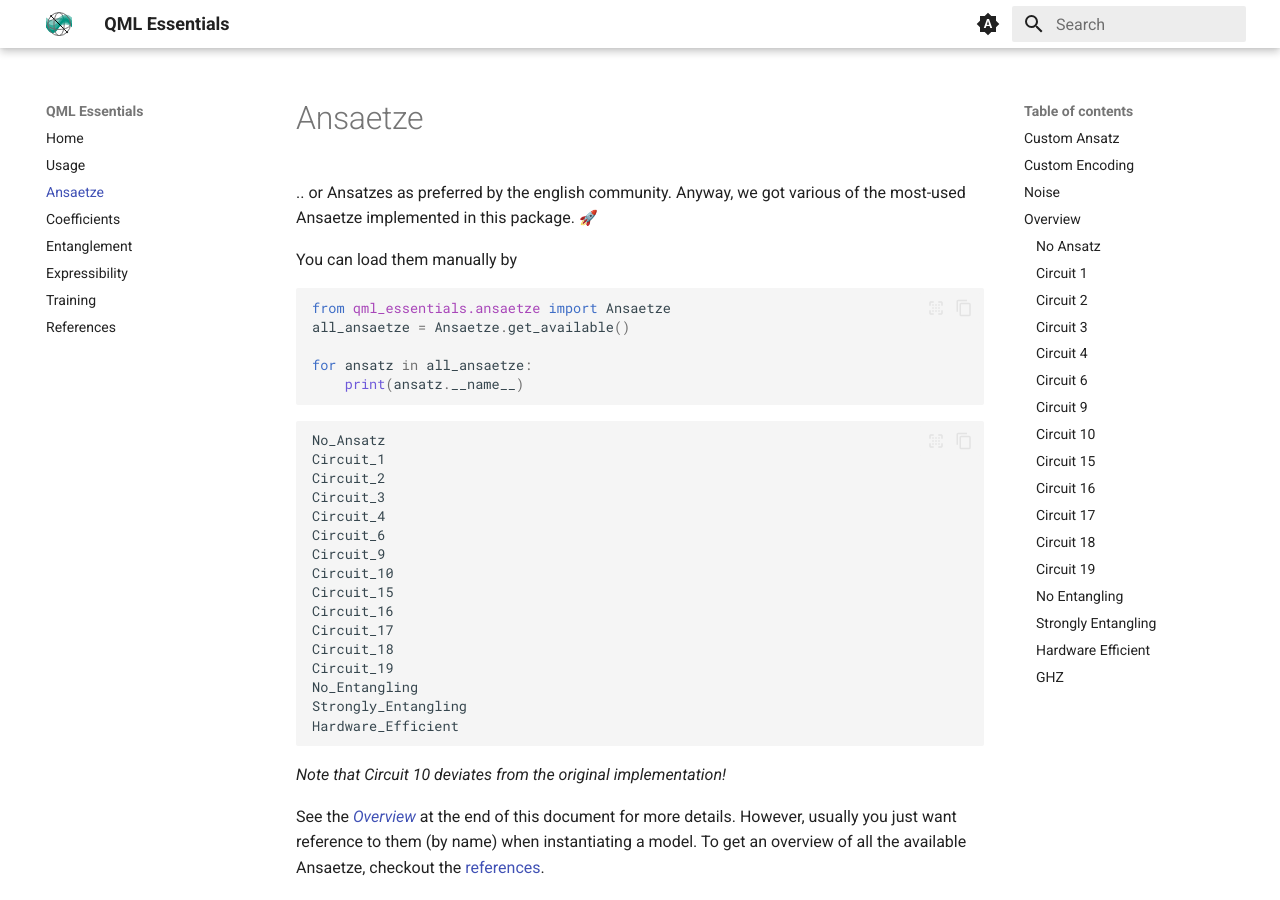
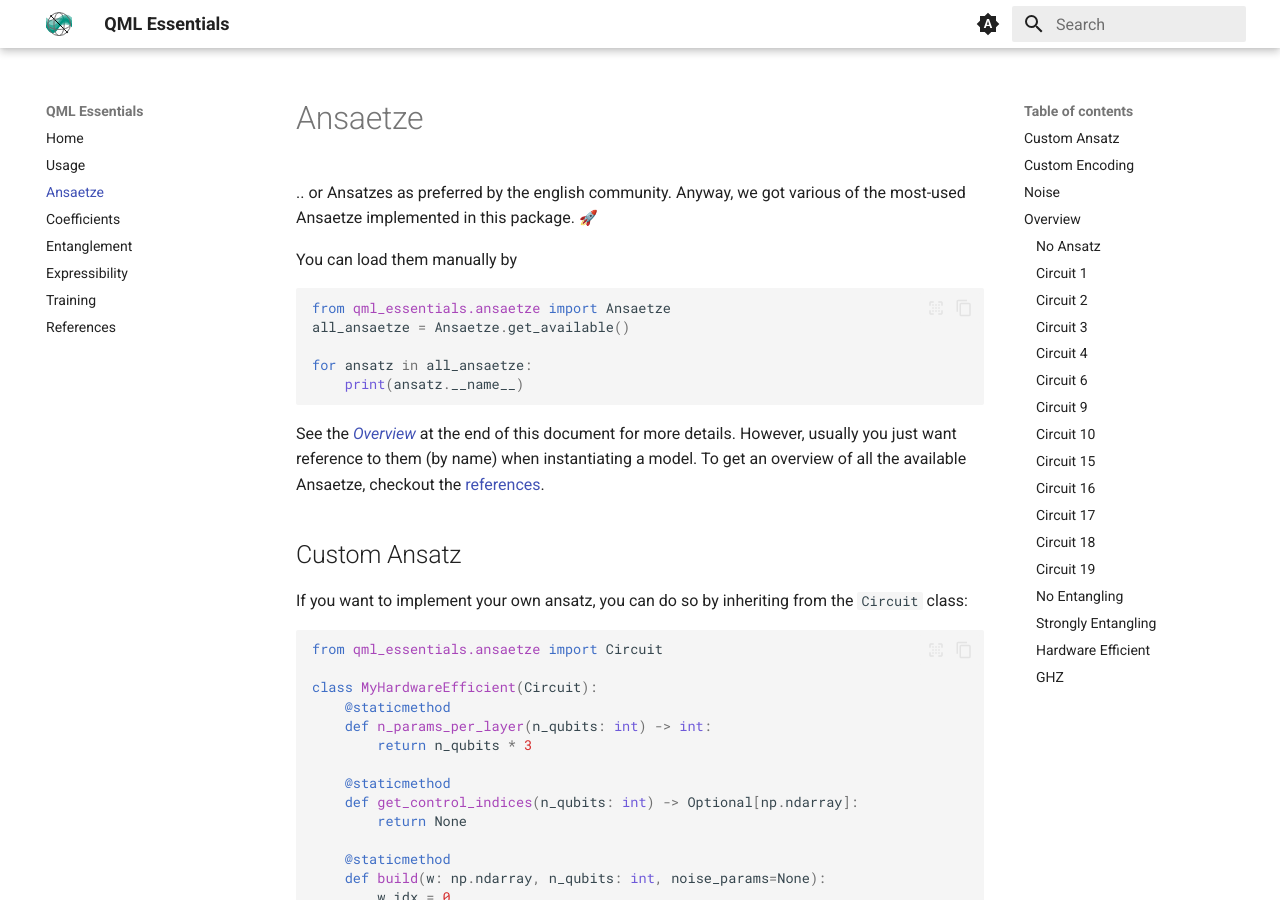
Before and after one commit to cirKITers/qml-essentials, an MkDocs documentation site: the page built from docs/ansaetze.md, in a window 1280 px wide and 900 px high. Built offline with MkDocs 1.6.1 and Material for MkDocs 9.7.7, drawn with Linux system fonts in a browser that asks for light colours; emoji names are drawn with the system emoji font; some of the changed text lies outside the part shown.

Commit message:
updated doc
Signed-off-by: Melvin Strobl <lc3267@kit.edu>

````diff
--- a/docs/ansaetze.md
+++ b/docs/ansaetze.md
@@ -11,27 +11,6 @@ all_ansaetze = Ansaetze.get_available()
 for ansatz in all_ansaetze:
     print(ansatz.__name__)
 ```
-
-```
-No_Ansatz
-Circuit_1
-Circuit_2
-Circuit_3
-Circuit_4
-Circuit_6
-Circuit_9
-Circuit_10
-Circuit_15
-Circuit_16
-Circuit_17
-Circuit_18
-Circuit_19
-No_Entangling
-Strongly_Entangling
-Hardware_Efficient
-```
-
-*Note that Circuit 10 deviates from the original implementation!*
 
 See the [*Overview*](#overview) at the end of this document for more details.
 However, usually you just want reference to them (by name) when instantiating a model.
````
Also changed, not shown: other parts of docs/ansaetze.md (+2 -0 lines).
